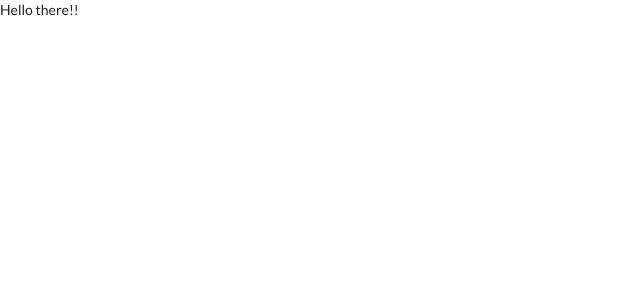
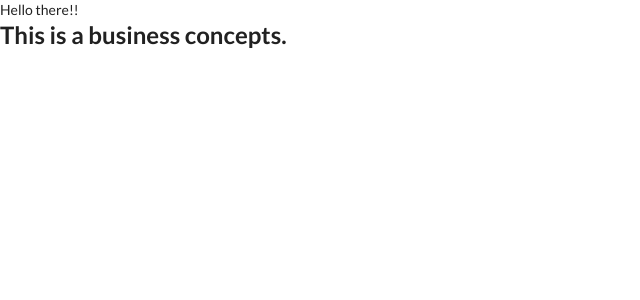
Before and after one commit to dilippoudel/swd-2020, a React (Create React App) app in the folder tootle/: page / in a window 1280 px wide. Shown: the top 300 px of the page, without its empty margins (0-640 px from the left). Built offline with nearby package versions, Linux system fonts and the light colour scheme.

Commit message:
nothing changes

```diff
--- a/tootle/src/components/App.js
+++ b/tootle/src/components/App.js
@@ -4,6 +4,7 @@ class App extends React.Component {
         return (
         <div>
             Hello there!!
+            <h2>This is a business concepts.</h2>
         </div>
         );
     }
```
